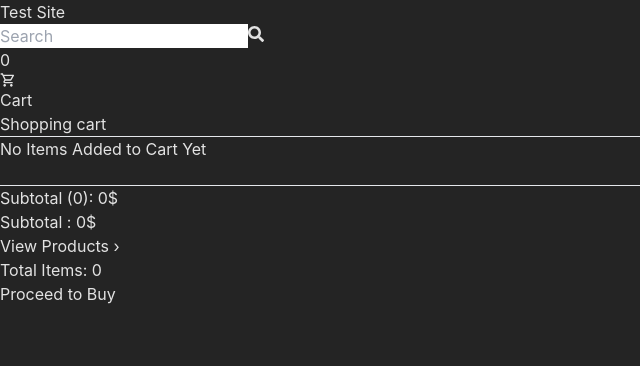
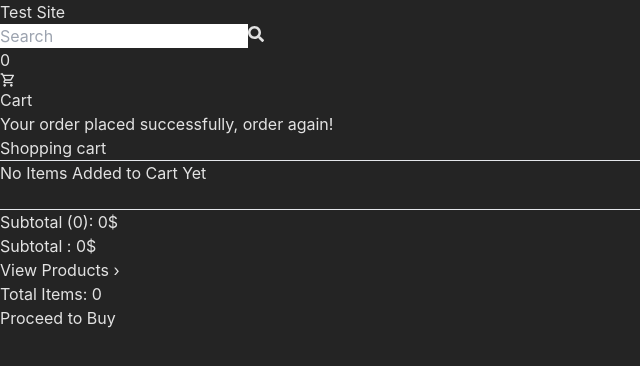
Before and after one commit to Swaraj9/eCommerceSite, a React (Vite) app: page /eCommerceSite/cart in a window 1280 px wide. Both pictures are taken after a click on the button "Proceed to Buy". Shown: the top 366 px of the page, without its empty margins (0-640 px from the left). Built offline with nearby package versions, Linux system fonts and the light colour scheme.

Commit message:
Cart Improvements

```diff
--- a/src/components/CartCard.jsx
+++ b/src/components/CartCard.jsx
@@ -35,7 +35,7 @@ const CartCard = ({ product, amount }) => {
           <div>{`Amount: ${amount}`}</div>
           <div
             onClick={() => dispatch(removeProduct(product))}
-            className="text-red-700 text-lg border-red-700 border-2 p-2 rounded-md duration-300 hover:text-neutral-900 hover:bg-red-700"
+            className="text-red-700 text-base border-red-700 border-2 p-2 rounded-md duration-300 hover:text-neutral-900 hover:bg-red-700"
           >
             <FaTrash />
           </div>
--- a/src/pages/Cart.jsx
+++ b/src/pages/Cart.jsx
@@ -1,4 +1,4 @@
-import React from "react";
+import React, { useState } from "react";
 import Navbar from "../components/Navbar.jsx";
 import { Link } from "react-router-dom";
 import CartCard from "../components/CartCard.jsx";
@@ -9,22 +9,24 @@ const Cart = () => {
   const productCount = useSelector((state) => state.cart.productCount);
   const totalPrice = useSelector((state) => state.cart.totalPrice);
 
+  const [modal, setModal] = useState(false);
+
   let meow = false;
   return (
     <div className="flex flex-col">
       <Navbar searchBar={true} />
       <div className="my-8"></div>
       <div className="flex mt-10 flex-col w-full ">
-        {meow && (
-          <div className="flex flex-row">
+        {modal && (
+          <div className="flex flex-row ">
             <div className="w-1/12"></div>
-            <div className="flex justify-center rounded-lg bg-slate-400 py-6 w-10/12 md:text-lg">
-              Your order was placed.
+            <div className="flex justify-center rounded-lg bg-neutral-900 z-20 shadow shadow-orange-400 bg-blend-color-burn py-6 w-10/12 md:text-lg">
+              Your order placed successfully, order again!
             </div>
             <div className="w-1/12"></div>
           </div>
         )}
-        <div className="mt-4 flex flex-col-reverse w-full sm:flex-row sm:justify-center">
+        <div className="mt-6 flex flex-col-reverse w-full sm:flex-row sm:justify-center">
           <div>
             <div className="flex flex-col px-5 py-7 rounded-md">
               <div className="font-normal text-3xl pb-4 ">Shopping cart</div>
@@ -65,7 +67,10 @@ const Cart = () => {
               </div>
               <div className="mt-5">{`Total Items: ${productCount}`}</div>
               <div className="flex justify-items-center">
-                <button className="m-auto md:mx-4 text-center text-lg md:text-2xl text-yellow-400 border-yellow-400 border-2 p-1 px-5 rounded-md mt-7 duration-300 hover:bg-yellow-400 hover:text-neutral-900">
+                <button
+                  onClick={() => setModal(!modal)}
+                  className="m-auto md:mx-4 text-center text-lg md:text-2xl text-yellow-400 border-yellow-400 border-2 p-1 px-5 rounded-md mt-7 duration-300 hover:bg-yellow-400 hover:text-neutral-900"
+                >
                   Proceed to Buy
                 </button>
               </div>
```
